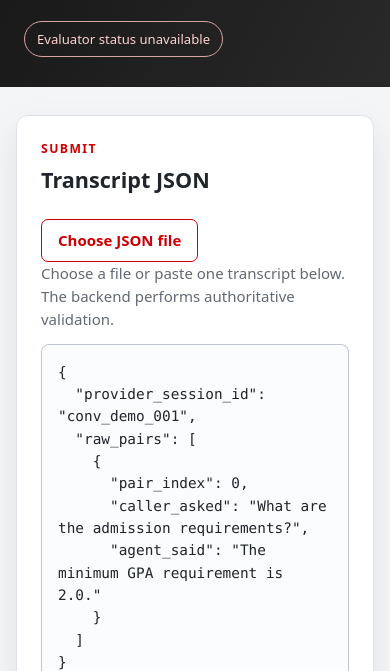
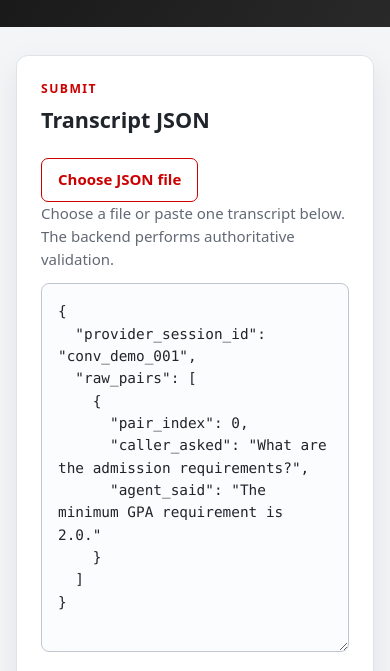
Before and after one commit to peroute/ava-evaluator, a plain HTML site: page frontend/index.html in a window 390 px wide. Shown: the part 172-843 px from the top of the page. Drawn offline with Linux system fonts and the light colour scheme; no server answers.

Commit message:
Simplify evaluator status display

```diff
--- a/frontend/app.js
+++ b/frontend/app.js
@@ -13,7 +13,6 @@ const results = document.getElementById("results");
 const resultSession = document.getElementById("result-session");
 const summaryGrid = document.getElementById("summary-grid");
 const turnList = document.getElementById("turn-list");
-const healthStatus = document.getElementById("health-status");
 const stubWarning = document.getElementById("stub-warning");
 
 const KNOWN_STATES = new Set([
@@ -318,12 +317,9 @@ async function loadHealth() {
     const response = await fetch("/api/health", { headers: { Accept: "application/json" } });
     if (!response.ok) throw new Error("Health check failed");
     const health = await response.json();
-    healthStatus.textContent = `Evaluator online · ${displayValue(health.kb_chunks, "0")} KB chunks`;
-    healthStatus.classList.add("health-online");
     stubWarning.hidden = !(health.stub_llm === true || health.stub_embed === true);
   } catch {
-    healthStatus.textContent = "Evaluator status unavailable";
-    healthStatus.classList.add("health-offline");
+    stubWarning.hidden = true;
   }
 }
 
--- a/frontend/index.html
+++ b/frontend/index.html
@@ -13,7 +13,6 @@
       <h1>AVA Evaluation Dashboard</h1>
       <p class="header-copy">Check Ava's transcript responses against the knowledge base.</p>
     </div>
-    <div id="health-status" class="health-status" role="status">Checking evaluator status…</div>
   </header>
 
   <div id="stub-warning" class="stub-warning" role="status" hidden>
--- a/frontend/styles.css
+++ b/frontend/styles.css
@@ -49,10 +49,6 @@ h4 { margin: 0; }
 }
 
 .header-copy { margin-bottom: 0; color: #d4d4d4; }
-.health-status { flex: 0 0 auto; padding: 7px 12px; border: 1px solid #666; border-radius: 999px; font-size: 0.82rem; }
-.health-online { border-color: #6eae8d; color: #b7e8ce; }
-.health-offline { border-color: #d8a4a4; color: #ffd1d1; }
-
 .stub-warning {
   display: flex;
   gap: 10px;
@@ -163,7 +159,6 @@ footer { padding: 22px; color: var(--muted); text-align: center; font-size: 0.8r
 
 @media (max-width: 760px) {
   .site-header, .section-heading, .actions, .results-heading { align-items: flex-start; flex-direction: column; }
-  .health-status { align-self: flex-start; }
   .summary-grid { grid-template-columns: repeat(2, 1fr); }
   .exchange-grid { grid-template-columns: 1fr; }
   .detail-row { grid-template-columns: 1fr; gap: 2px; }
```
